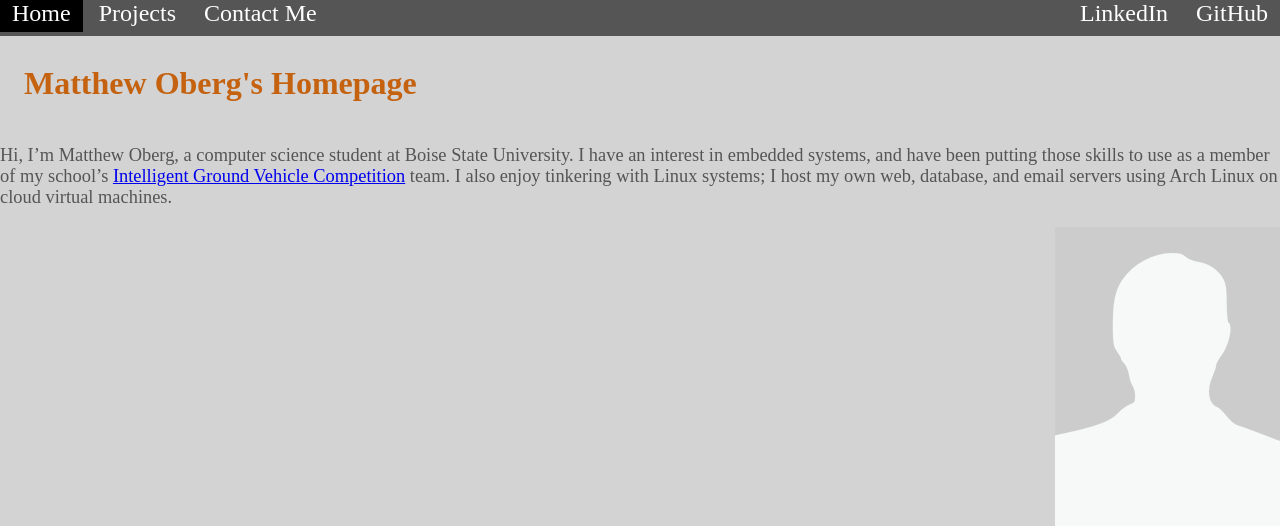
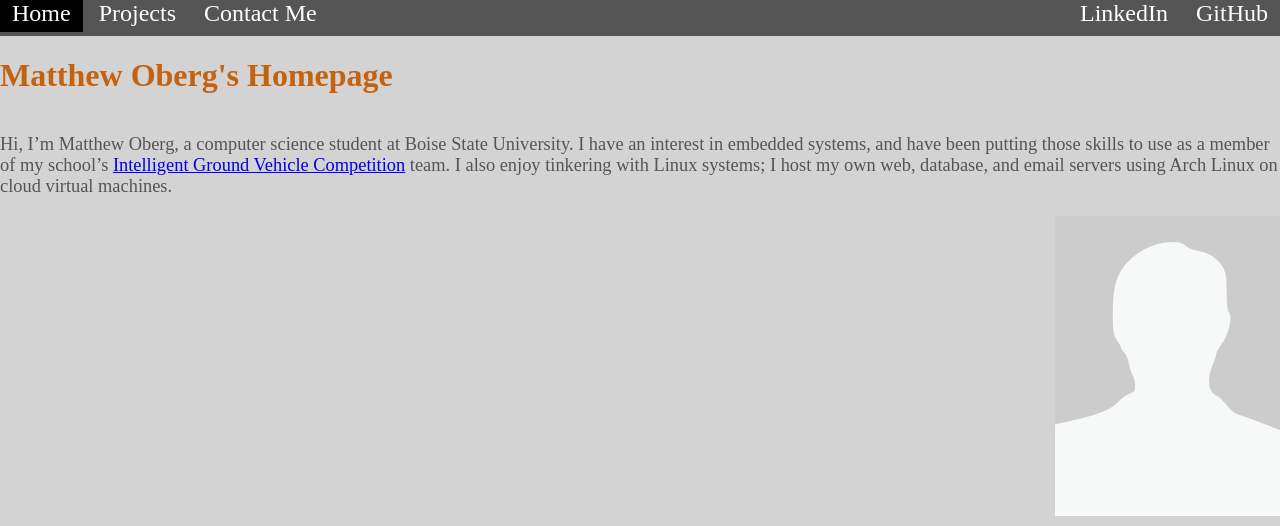
Before and after one commit to matthew-oberg/oberg.us, a PHP site: page / in a window 1280 px wide. Shown: the top 526 px of the page. Run offline with PHP 8.4, Linux system fonts and the light colour scheme.

Commit message:
Alignment fixes

```diff
--- a/index.html
+++ b/index.html
@@ -16,11 +16,13 @@
             </span>
         </div>
         <h1 id="intro-h">Matthew Oberg's Homepage</h1>
+        <div>
             <p id="intro-p">
             Hi, I’m Matthew Oberg, a computer science student at Boise State University.
             I have an interest in embedded systems, and have been putting those skills to use as a member of my school’s <a href="http://www.igvc.org" target="_blank">Intelligent Ground Vehicle Competition</a> team.
             I also enjoy tinkering with Linux systems; I host my own web, database, and email servers using Arch Linux on cloud virtual machines.
             </p>
             <div id="headshot"><img src="/images/placeholder.png" alt="Placeholder" title="Placeholder"></div>
+        </div>
     </body>
 </html>
--- a/style.css
+++ b/style.css
@@ -32,10 +32,6 @@ body {
 #intro-h {
     float: left;
     display: inline-block;
-    padding-top: 0.25em;
-    padding-bottom: 0.1em;
-    padding-left: 0.75em;
-    padding-right: 0.75em;
     font-size: 2em;
 }
 
```
Lines whose indentation alone changed are shown as unchanged.
